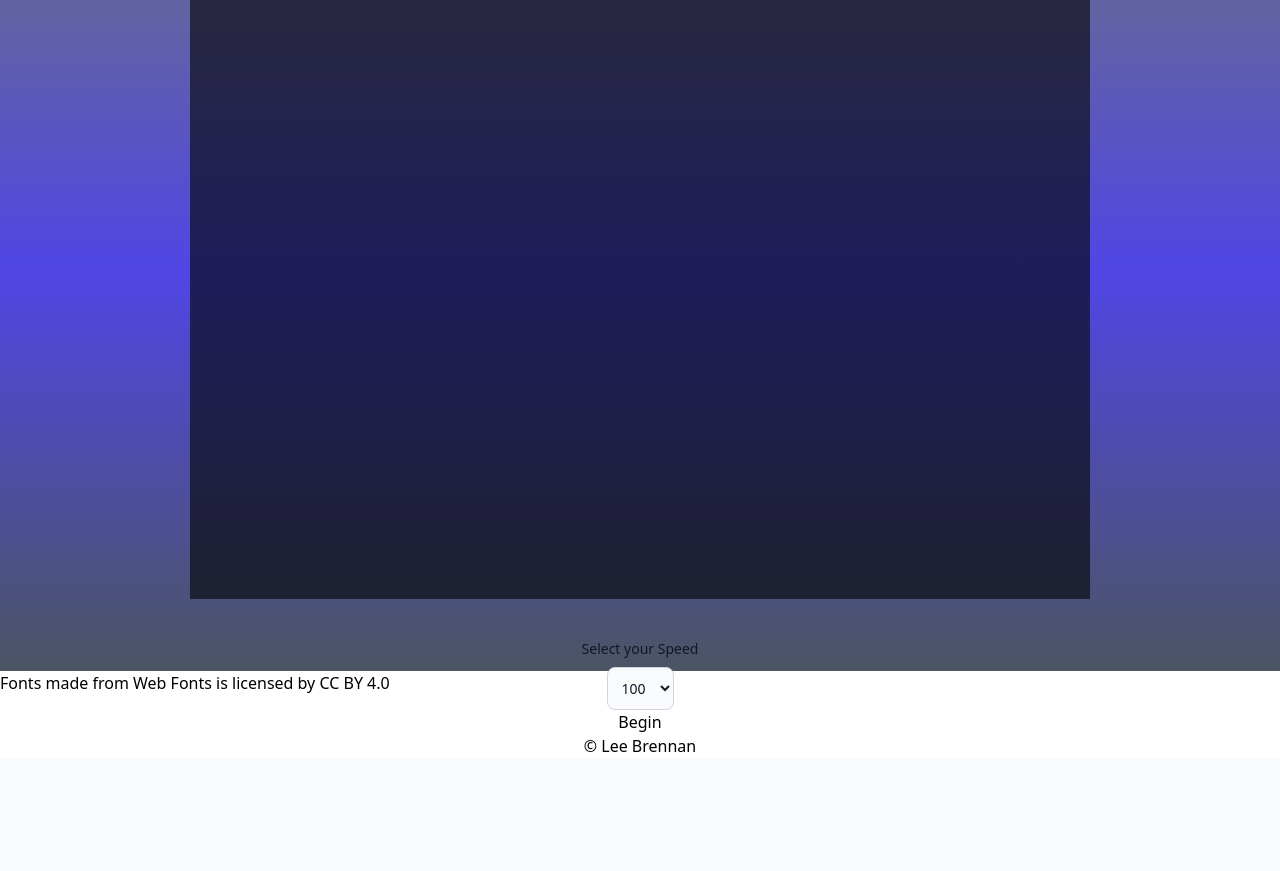
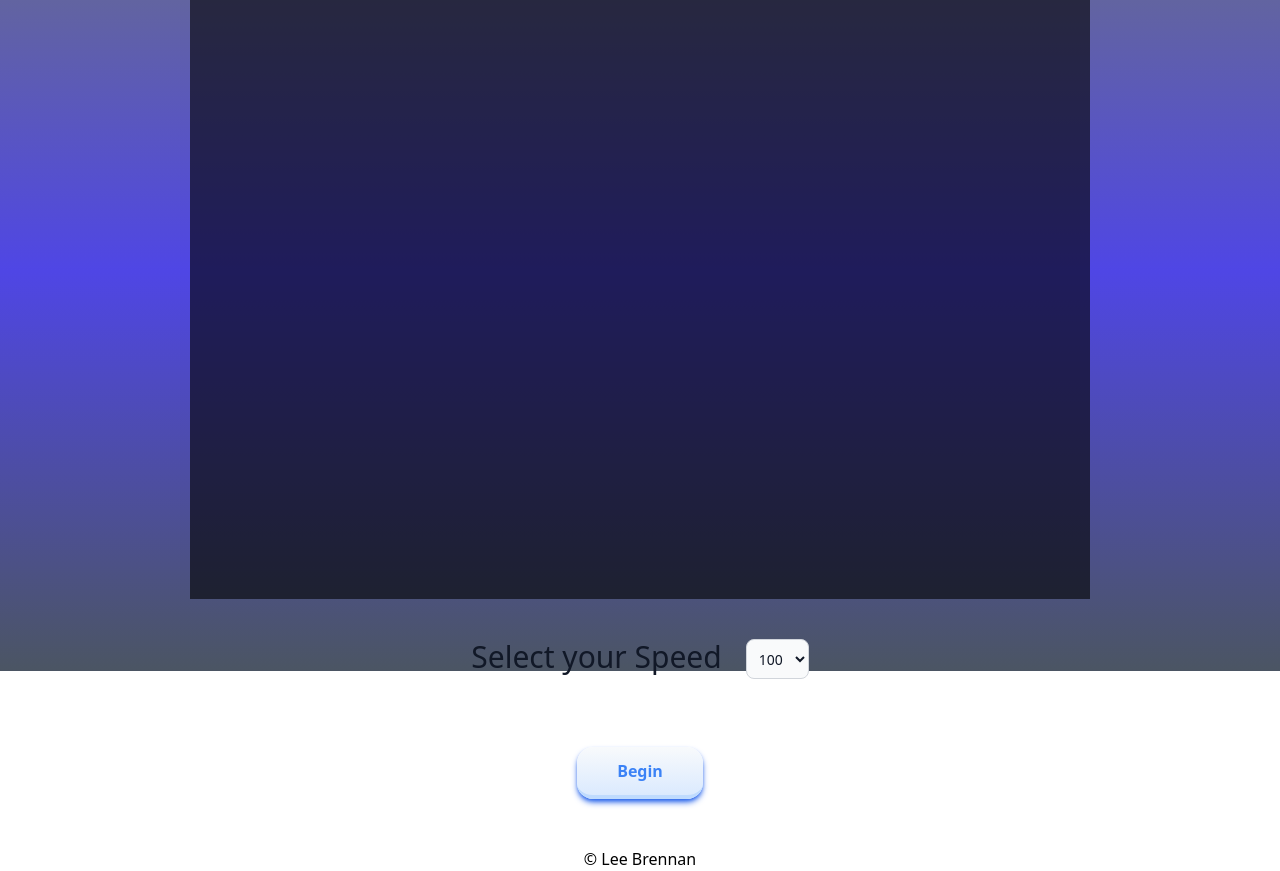
Before and after one commit to Leerlandais/JSProject, a PHP site: page /view/publicView/public.snake.view.php in a window 1280 px wide. Shown: the part 129-1000 px from the top of the page. Before the commit the page ends 881 px from the top, so only its background shows below. Run offline with PHP 8.4, Linux system fonts and the light colour scheme; the template is opened without the code that fills it, so the values that code supplies are empty; some libraries are stand-ins or nearby versions.

```diff
--- a/public/scripts/newSnake.js
+++ b/public/scripts/newSnake.js
@@ -40,7 +40,7 @@ let gameTimer = 100,
     foodCount = 0,
     consumedFood = 0;
 snakeStartButton.addEventListener("click", function() {
-
+snakeStartButton.disabled = true;
     gameTimer = speedSelect.value;
 speedSelect.disabled = true;
 console.log(gameTimer);
@@ -68,12 +68,10 @@ preloadImages(snakeImages, () => {
     console.log('All images preloaded');
 });
 
-// très facile de trouver le centre avec canvas...je me rappel de les difficultés pour faire le même avec snake_v1
 let snakeX = canvasWidth/ 2,
     snakeY = canvasHeight / 2;
 let snakeDirection = "LEFT";
-let snakeBodyArray = []; // un tableaux pour contenir le Snake
-// et un boucle pour le definir
+let snakeBodyArray = [];
 
 for (let i = 0; i < snakeBaseLength; i++) {
     snakeBodyArray.push({ x: snakeX + i * snakeSegment, y: snakeY, direction: snakeDirection });
@@ -83,7 +81,6 @@ let foodX, foodY;
 
 let gameInterval= setInterval(() => {
     if(gameOn === true){
-// MaJ du Snake 10/s
         updateSnake();
     }
 }, gameTimer);
@@ -92,15 +89,12 @@ function prepareFood() {
     foodCount = Math.floor(Math.random() * spiderImages.length);
     consumedFood++;
 
-    // pour permettre facile changement de taille du canvas, mieux des variables que des montant fixe
     const maxWidth = Math.floor(canvasWidth / snakeSegment);
     const maxHeight = Math.floor(canvasHeight / snakeSegment);
 
-    // sélection d'un position pour Food
     foodX = Math.floor(Math.random() * maxWidth) * snakeSegment;
     foodY = Math.floor(Math.random() * maxHeight) * snakeSegment;
 
-    // De fois, Food est placé sur le Snake - ceci est pour le prevenir
     for (let i = 0; i < snakeBodyArray.length; i++) {
         if (foodX === snakeBodyArray[i].x && foodY === snakeBodyArray[i].y) {
             prepareFood();
@@ -116,7 +110,6 @@ function placeFood() {
 }
 
 
-// et un fonction pour lui placer sur le canvas
 function createSnake() {
     let imgHead = new Image(),
         imgBodyH = new Image(),
@@ -146,14 +139,12 @@ function createSnake() {
     imgBodyH.src = "images/snake/body_horizontal.png";
     imgBodyV.src = "images/snake/body_vertical.png";
 
-    // toujours nettoyage avant dessiner
     context.clearRect(0, 0, canvasWidth, canvasHeight);
 
     snakeBodyArray.forEach((snakePart, index) => {
-        if (index === 0) { // index 0 = tête
+        if (index === 0) {
             context.drawImage(imgHead, snakePart.x, snakePart.y, snakeSegment, snakeSegment);
-        } else if (index === snakeBodyArray.length - 1) { // et array.length -1 = queue
-            // detérmine direction pour queue selon direction du voisin
+        } else if (index === snakeBodyArray.length - 1) {
             let tailDir = snakeBodyArray[snakeBodyArray.length - 2].direction;
             if (tailDir === 'LEFT') {
                 imgTail.src = "images/snake/tail_right.png";
@@ -165,12 +156,11 @@ function createSnake() {
                 imgTail.src = "images/snake/tail_up.png";
             }
             context.drawImage(imgTail, snakePart.x, snakePart.y, snakeSegment, snakeSegment);
-        } else { // si pas tête ni queue, verifier si c'est courbé
+        } else {
             let nextSegment = snakeBodyArray[index - 1];
 
             let isBent = false;
             let bendImage ="";
-            // passer par toutes possibilités du courbe
             if (snakePart.direction === "UP" && nextSegment.direction === 'LEFT') {
                 bendImage = "images/snake/body_bottomleft.png";
                 isBent = true;
@@ -196,12 +186,10 @@ function createSnake() {
                 bendImage = "images/snake/body_bottomleft.png";
                 isBent = true;
             }
-            // et appliquer l'image nécessaire
             if (isBent) {
                 imgBend.src = bendImage;
                 context.drawImage(imgBend, snakePart.x, snakePart.y, snakeSegment, snakeSegment);
             } else {
-                // detérmine si morceaux non-courbé sont horizontal ou vertical
                 if (snakePart.direction === 'LEFT' || snakePart.direction === 'RIGHT') {
                     context.drawImage(imgBodyH, snakePart.x, snakePart.y, snakeSegment, snakeSegment);
                 } else if (snakePart.direction === 'UP' || snakePart.direction === 'DOWN') {
@@ -220,20 +208,17 @@ function createSnake() {
 
 
 
-document.addEventListener('keydown', function(btnPressed) {
-
-    // tableaux pour les touches clavier
-    // avec AZERTY "KeyW" == "Z"
+// Step 1: Define the function separately
+    function keyListener(btnPressed) {
         if (btnPressed.code === "ArrowUp" || btnPressed.code === "ArrowDown") {
             btnPressed.preventDefault();
         }
         if (btnPressed.repeat) return;
-    let leftButtons = ["ArrowLeft", "Numpad4","KeyA"],
+        let leftButtons = ["ArrowLeft", "Numpad4", "KeyA"],
             rightButtons = ["ArrowRight", "Numpad6", "KeyD"],
             upButtons = ["ArrowUp", "Numpad8", "KeyW"],
             downButtons = ["ArrowDown", "Numpad2", "KeyS"];
-    // Si Up/Down, ne bouge pas l'écran
-    if (leftButtons.includes(btnPressed.code) && snakeDirection !== "RIGHT"){
+        if (leftButtons.includes(btnPressed.code) && snakeDirection !== "RIGHT") {
             snakeDirection = "LEFT";
         } else if (rightButtons.includes(btnPressed.code) && snakeDirection !== "LEFT") {
             snakeDirection = "RIGHT";
@@ -243,12 +228,15 @@ document.addEventListener('keydown', function(btnPressed) {
             snakeDirection = "DOWN";
         }
         gameOn = true;
+        updateSnake(snakeDirection);
+    }
 
-    updateSnake(snakeDirection);
-});
+// Step 2: Add the event listener
+    document.addEventListener('keydown', keyListener);
+
+
 
 function updateSnake() {
-    // inclure le direction dans de la tête
     let newHead = {
         x: snakeBodyArray[0].x,
         y: snakeBodyArray[0].y,
@@ -266,28 +254,20 @@ function updateSnake() {
     }
 
 
-    // verifier si tête touche les bordures du canvas
     if (newHead.x < 0 || newHead.x >= canvasWidth || newHead.y < 0 || newHead.y >= canvasHeight) {
-     //   alert("Game Over! T'as touché le mur. Ton score est :" +(snakeBodyArray.length));
         calculateTotalScore();
     }
-    // et aussi pour auto-collision
     for (let i = 1; i < snakeBodyArray.length; i++) {
         if (newHead.x === snakeBodyArray[i].x && newHead.y === snakeBodyArray[i].y) {
-         //   alert("Game Over! Tu t'as bouffé toi-même. Ton score est :" +(snakeBodyArray.length));
         calculateTotalScore();
         }
     }
-    // et finalement pour le Food
     if (newHead.x === foodX && newHead.y === foodY) {
-        // augment la taille du Snake
         snakeBodyArray.push({ x: snakeX * snakeSegment, y: snakeY });
 
-        // et placer un nouveau Food
         prepareFood();
     }
 
-    // Je me rappel de la galère j'ai eu pour faire ceci la première fois mais je ne connaissais pas pop/unshift etc à ce moment
     snakeBodyArray.unshift(newHead);
     snakeBodyArray.pop();
 
@@ -313,14 +293,13 @@ function calculateTotalScore() {
 
     context.clearRect(0, 0, canvasWidth, canvasHeight);
     clearInterval(gameInterval);
-    alert(finalScoreSnake);
-    window.location.reload();
+    document.removeEventListener("keydown", keyListener);
+    alert(finalScoreSnake + " : speed = " + gameTimer);
+
 }
-// appel de fonction pour créér le Snake
 
     createSnake();
     updateSnake();
-// et aussi pour son diner
     prepareFood();
     placeFood();
 });
--- a/view/publicView/public.snake.view.php
+++ b/view/publicView/public.snake.view.php
@@ -16,23 +16,23 @@
 
     <canvas id="snake"></canvas>
 
-
-        <label for="speedSelect" class="block mb-2 text-sm font-medium text-gray-900 dark:text-white">Select your Speed</label>
-        <select id="speedSelect" class="bg-gray-50 border border-gray-300 text-gray-900 text-sm rounded-lg focus:ring-blue-500 focus:border-blue-500 block w-auto mx-auto p-2.5 dark:bg-gray-700 dark:border-gray-600 dark:placeholder-gray-400 dark:text-white dark:focus:ring-blue-500 dark:focus:border-blue-500">
+<div class="flex flex-row mx-auto w-fit">
+        <label for="speedSelect"><h3 class="text-3xl mb-6 pe-6 text-gray-900 dark:text-white">Select your Speed</h3></label>
+        <select id="speedSelect" class="bg-gray-50 border border-gray-300 text-gray-900 text-sm rounded-lg w-auto h-10 mx-auto px-2 dark:bg-gray-700 dark:border-gray-600 dark:placeholder-gray-400 dark:text-white">
         <option value="200">200</option>
         <option value="150">150</option>
         <option value="100" selected>100</option>
         <option value="50">50</option>
     </select>
-    <button id="snakeStartButton">Begin</button>
-
+</div>
+    <button id="snakeStartButton" class="bg-gradient-to-b w-max mx-auto my-12 text-blue-500 font-semibold from-slate-50 to-blue-100 px-10 py-3 rounded-2xl shadow-blue-600 shadow-md border-b-4 hover border-b border-blue-200 hover:shadow-sm transition-all duration-500">Begin</button>
 
     <footer>
         &copy; <a href="https://leerlandais.com" target="_blank">Lee Brennan</a>
     </footer>
 </div>
 
-<div>Fonts made from <a href="http://www.onlinewebfonts.com">Web Fonts</a> is licensed by CC BY 4.0</div>
+<div class="hidden">Fonts made from <a href="http://www.onlinewebfonts.com">Web Fonts</a> is licensed by CC BY 4.0</div>
 <script src="scripts/newSnake.js"></script>
 <script src="scripts/sharedScript.js"></script>
 </body>
```
Lines whose indentation alone changed are shown as unchanged.
